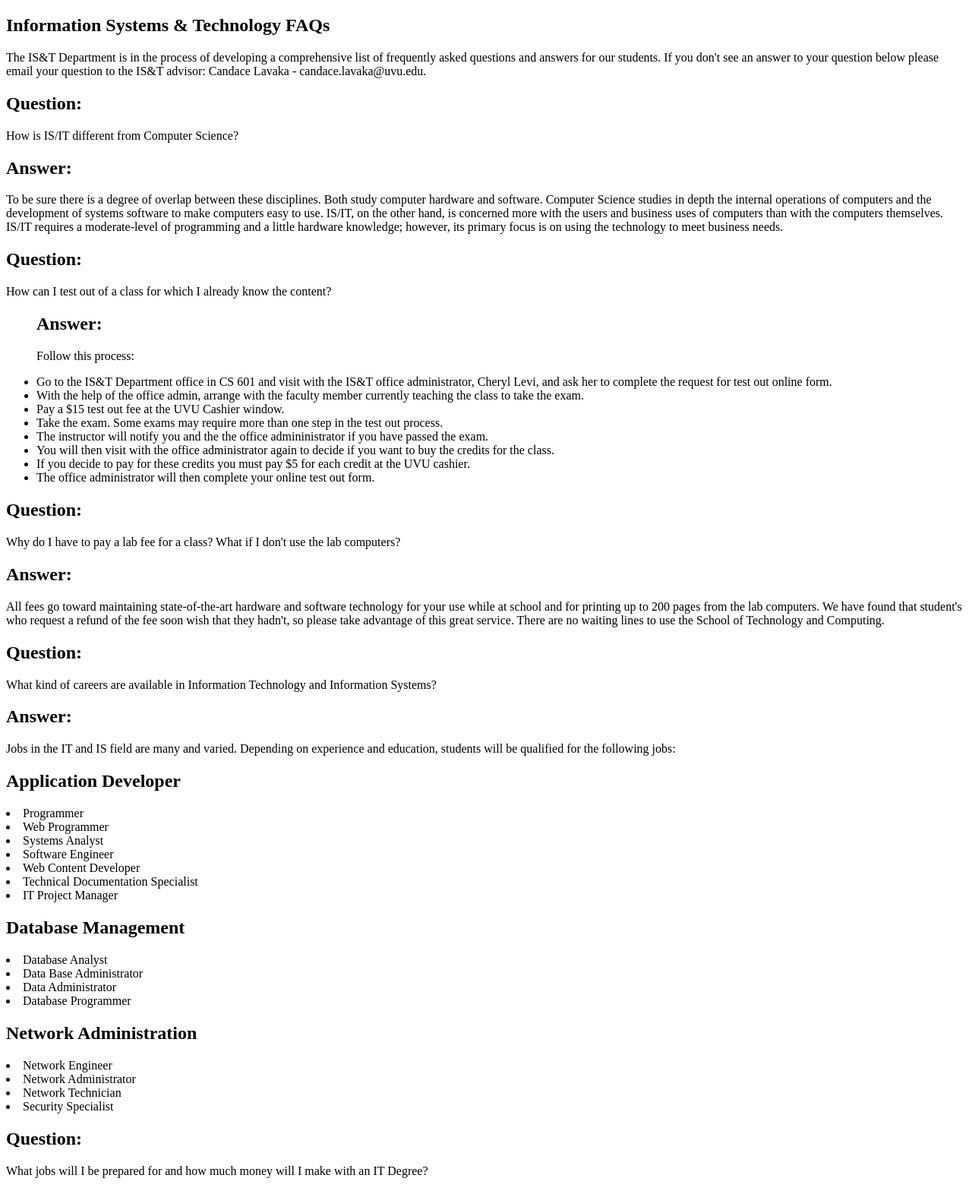
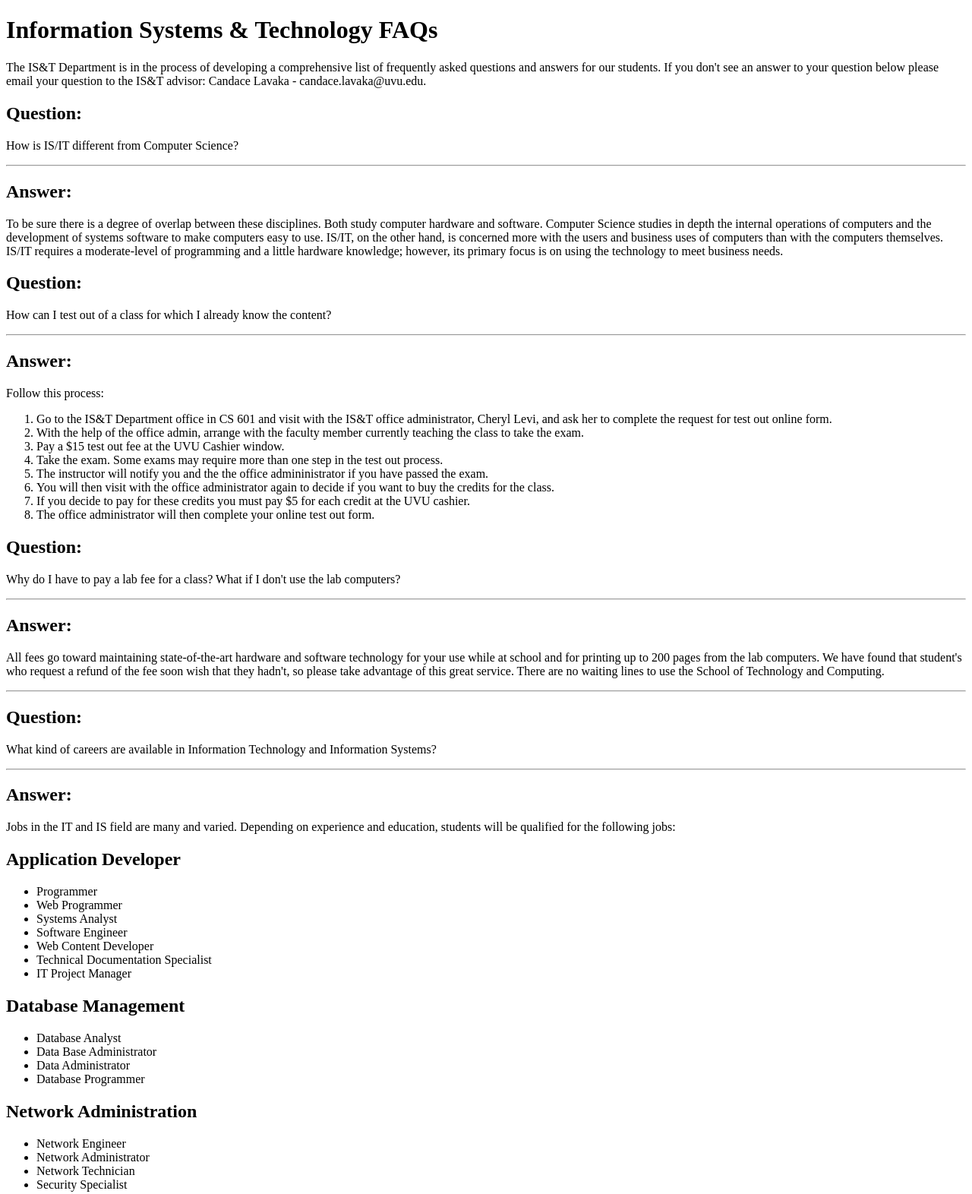
Before and after one commit to stevvr/webdevpraktes, a plain HTML site: page index.HTML in a window 1280 px wide. Shown: the top 1572 px of the page at 76% size. Drawn offline with Linux system fonts and the light colour scheme.

Commit message:
index.HTML

```diff
--- a/index.HTML
+++ b/index.HTML
@@ -7,7 +7,7 @@
 
 <body >
 
-<h2>Information Systems & Technology FAQs</h2>
+<h1>Information Systems & Technology FAQs</h1>
 
 <p>The IS&T Department is in the process of developing a comprehensive list of frequently
 asked questions and answers for our students.   If you don't see an answer to your question
@@ -16,7 +16,7 @@ candace.lavaka@uvu.edu.</p>
 
 
 <h2>Question:</h2> <p>How is IS/IT different from Computer Science?</p>
-
+<hr>
 <h2>Answer:</h2> <p>To be sure there is a degree of overlap between these disciplines.
 Both study computer hardware and software. Computer Science studies in depth the internal
 operations of computers and the development of systems software to make computers easy to use.
@@ -25,9 +25,9 @@ with the computers themselves. IS/IT requires a moderate-level of programming an
 hardware knowledge; however, its primary focus is on using the technology to meet business needs.</p>
 
 <h2>Question:</h2> <p>How can I test out of a class for which I already know the content?</p>
-
-<ul><h2>Answer:</h2> <p>Follow this process:</p>
-
+<hr>
+<h2>Answer:</h2> <p>Follow this process:</p>
+<ol>
 <li>Go to the IS&T Department office in CS 601 and visit with the IS&T office administrator, Cheryl Levi,
 and ask her to complete the request for test out online form.</li>
 
@@ -46,27 +46,25 @@ and ask her to complete the request for test out online form.</li>
 <li>If you decide to pay for these credits you must pay $5 for each credit at the UVU cashier.</li>
 
 
-<li>The office administrator will then complete your online test out form.</li></ul>
-
+<li>The office administrator will then complete your online test out form.</li>
+ </ol>
 
 
 <h2>Question:</h2> <p>Why do I have to pay a lab fee for a class? What if I don't use the lab computers?</p>
-
-
+<hr>
 <h2>Answer:</h2> <p>All fees go toward maintaining state-of-the-art hardware and software technology
 for your use while at school and for printing up to 200 pages from the lab computers.
 We have found that student's who request a refund of the fee soon wish that they hadn't,
 so please take advantage of this great service. There are no waiting lines to use the
 School of Technology and Computing.</p>
-
-
+<hr>
 <h2>Question:</h2> <p>What kind of careers are available in Information Technology and Information Systems?</p>
-
+<hr>
 <h2>Answer:</h2>  <p>Jobs in the IT and IS field are many and varied. Depending on experience and education,
 students will be qualified for the following jobs:</p>
 
 <h2>Application Developer</h2>
-
+<ul>
 	<li>Programmer</li>
 	<li>Web Programmer</li>
 	<li>Systems Analyst</li>
@@ -74,29 +72,27 @@ students will be qualified for the following jobs:</p>
 	<li>Web Content Developer</li>
 	<li>Technical Documentation Specialist</li>
 	<li>IT Project Manager</li>
-
+</ul>
 <h2>Database Management</h2>
-
-
+<ul>
 	<li>Database Analyst</li>
 	<li>Data Base Administrator</li>
 	<li>Data Administrator</li>
 	<li>Database Programmer</li>
-
+</ul>
 <h2>Network Administration</h2>
-
+<ul>
 	<li>Network Engineer</li>
 	<li>Network Administrator</li>
 	<li>Network Technician</li>
 	<li>Security Specialist</li>
-
+</ul>
 <h2>Question:</h2><p> What jobs will I be prepared for and how much money will I make with an IT Degree?</p>
-
-
+<hr>
 <h2>Answer:</h2>  <p>Salaries for these jobs can vary depending on location.
 Eight of the top 10 fastest growing jobs in America are IT related.
 You can visit http://www.acinet.org/acinet/ for more information.</p>
-
+<hr>
 <h2>Student Testimonial:</h2>
 
 <p>"I have found it very helpful to clarify questions I have in the program before making decisions
```
